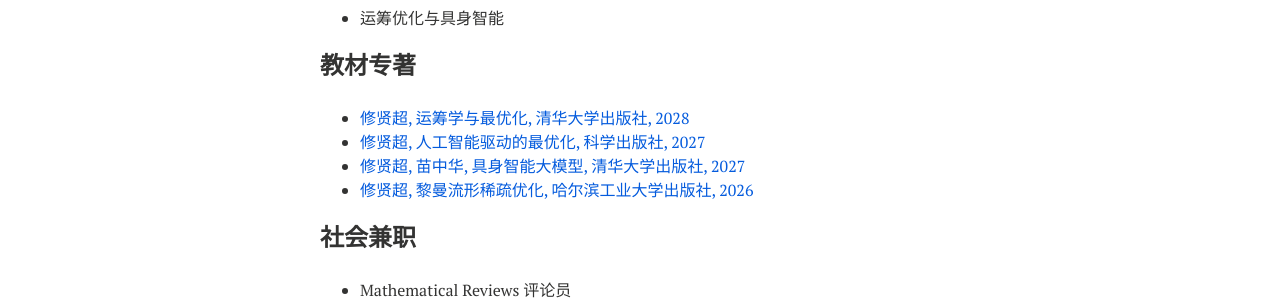
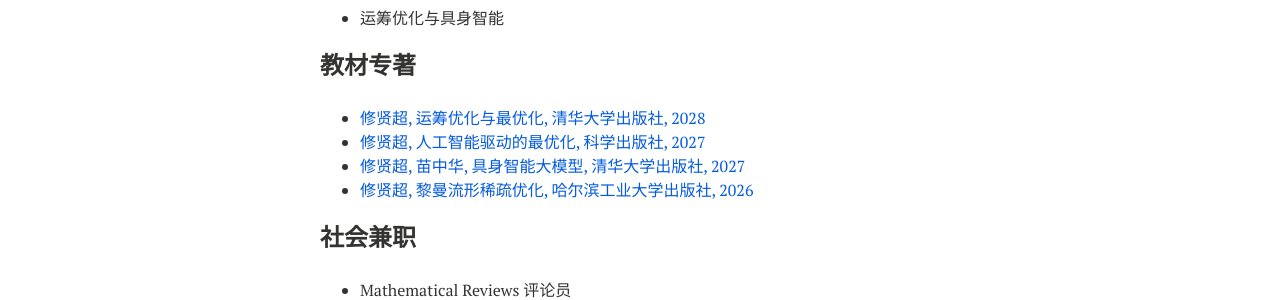
Before and after one commit to xianchaoxiu/xianchaoxiu.github.io, a Jekyll site: the page built from chinese/index.md, in a window 1280 px wide. Shown: the part 443-743 px from the top of the page. Built offline with Jekyll 4.4.1, drawn with Linux system fonts in a browser that asks for light colours; nearby versions of some CDN libraries.

Commit message:
Update index.md

```diff
--- a/chinese/index.md
+++ b/chinese/index.md
@@ -24,7 +24,7 @@ share: false
 
 ### 教材专著
 
-* <a href="https://xianchaoxiu.github.io/chinese/book/ORO/" class="textlink" target="_blank"> 修贤超, 运筹学与最优化, 清华大学出版社, 2028  </a> <br>
+* <a href="https://xianchaoxiu.github.io/chinese/book/ORO/" class="textlink" target="_blank"> 修贤超, 运筹优化与最优化, 清华大学出版社, 2028  </a> <br>
 * <a href="https://xianchaoxiu.github.io/chinese/book/AIO/" class="textlink" target="_blank"> 修贤超, 人工智能驱动的最优化, 科学出版社, 2027   </a> <br>
 * <a href="https://xianchaoxiu.github.io/chinese/book/VLA/" class="textlink" target="_blank"> 修贤超, 苗中华, 具身智能大模型, 清华大学出版社, 2027  </a> <br>
 * <a href="https://xianchaoxiu.github.io/chinese/book/OPT/" class="textlink" target="_blank"> 修贤超, 黎曼流形稀疏优化, 哈尔滨工业大学出版社, 2026 </a> <br>
```
